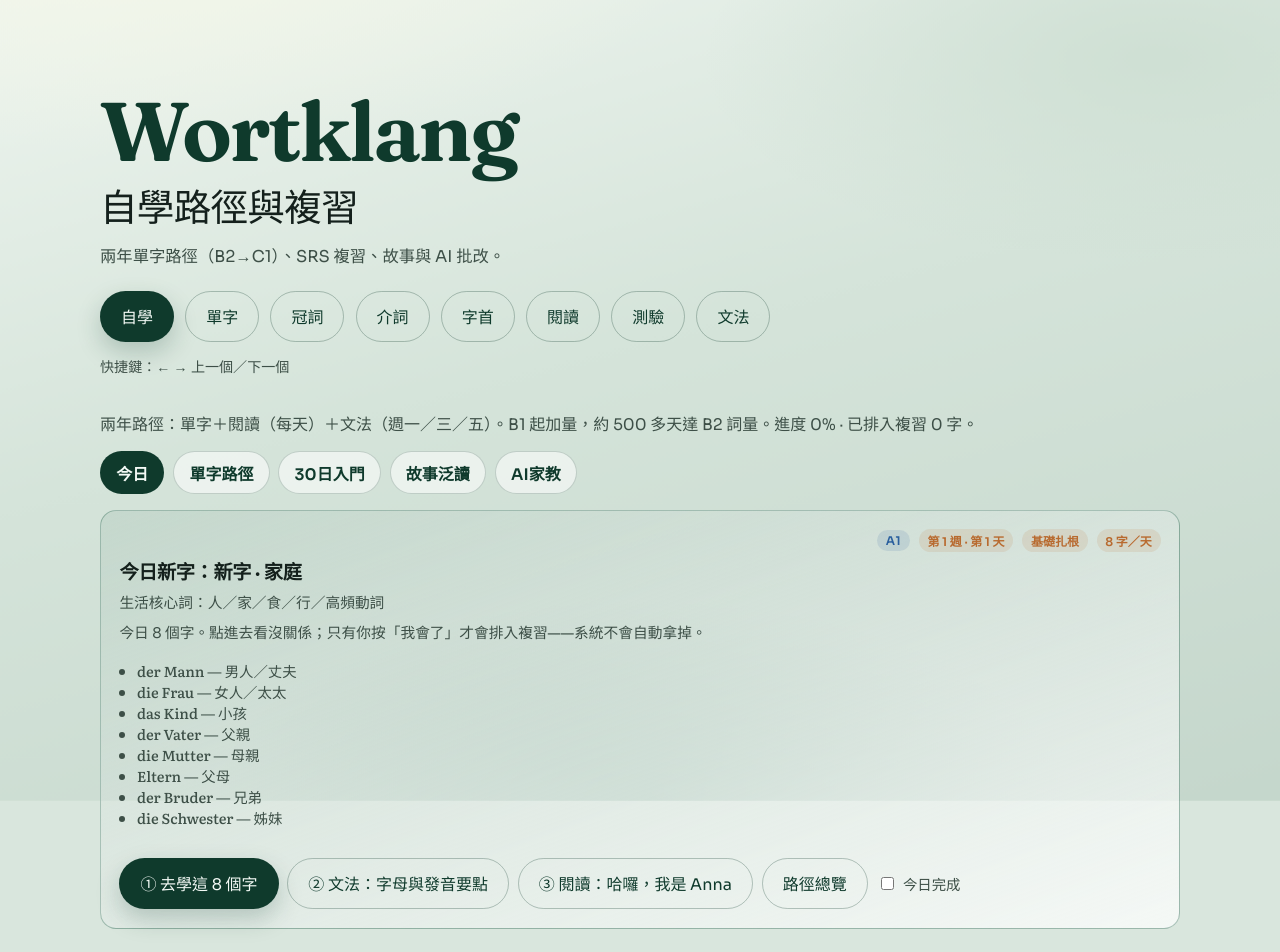
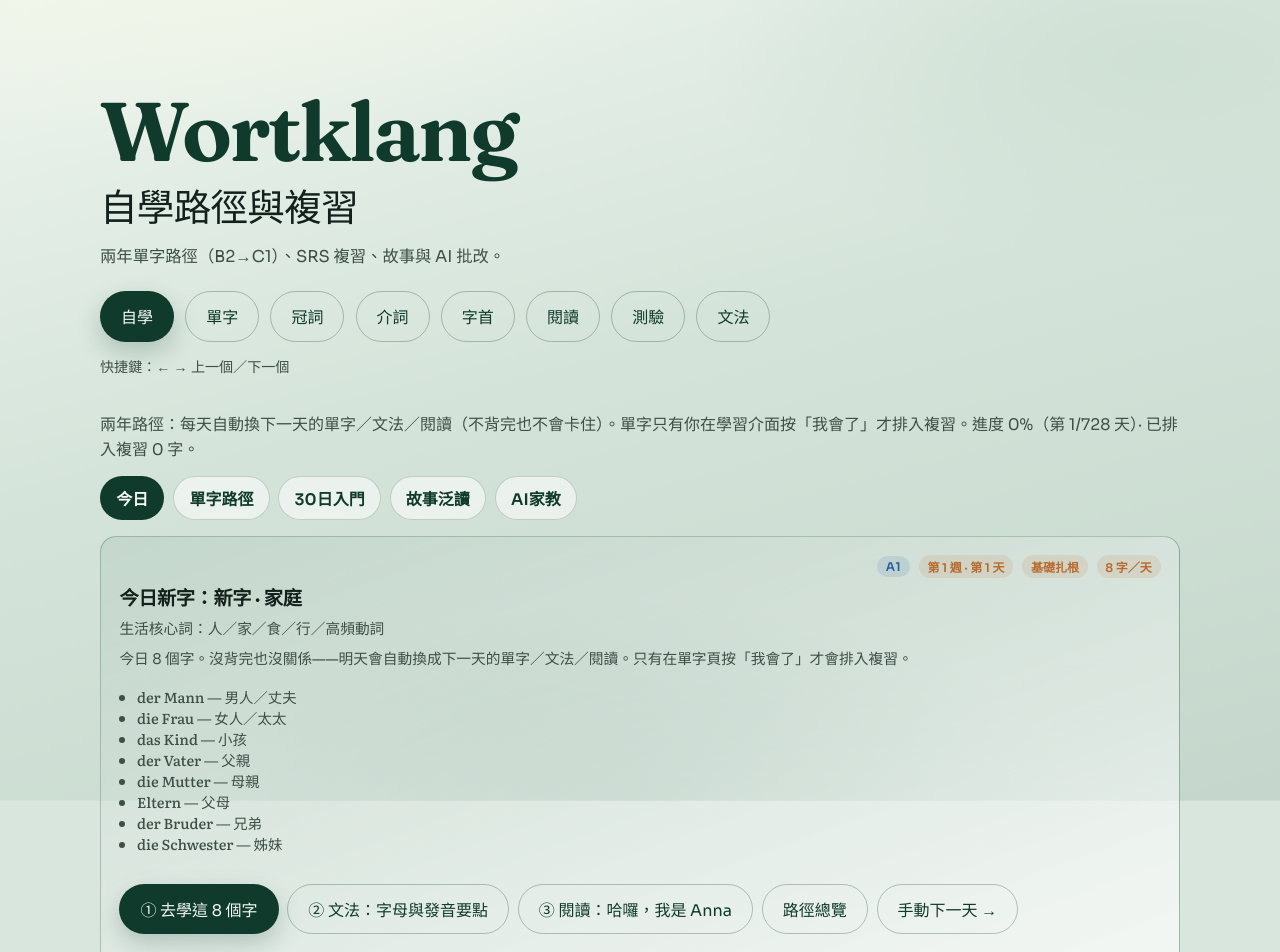
Before and after one commit to iamnio0806-commits/wortklang, a React (Vite) app: page / in a window 1280 px wide. Shown: the top 952 px of the page. Built offline with nearby package versions, Linux system fonts and the light colour scheme.

Commit message:
Advance daily path by calendar so vocab/grammar/reading never stick
「今日」單字、文法、閱讀改依日曆自動換下一天，不再靠「今日完成」。
單字仍只在按「我會了」時排入複習；手動跳天會重設日曆錨點。

```diff
--- a/src/LearnHub.tsx
+++ b/src/LearnHub.tsx
@@ -54,7 +54,83 @@ const ROADMAP_DAY_KEY = 'wortklang-roadmap-day'
 const VP_WEEK_KEY = 'wortklang-vp-week'
 const VP_DAY_KEY = 'wortklang-vp-day'
 const VP_DONE_KEY = 'wortklang-vp-done'
+const VP_LAST_DATE_KEY = 'wortklang-vp-last-date'
 const SPELL_DONE_KEY = 'wortklang-spell-done'
+
+/** Local calendar day as YYYY-MM-DD (not UTC). */
+function todayKey(d = new Date()): string {
+  const y = d.getFullYear()
+  const m = String(d.getMonth() + 1).padStart(2, '0')
+  const day = String(d.getDate()).padStart(2, '0')
+  return `${y}-${m}-${day}`
+}
+
+function parseDayKey(key: string): Date | null {
+  const m = /^(\d{4})-(\d{2})-(\d{2})$/.exec(key)
+  if (!m) return null
+  const y = Number(m[1])
+  const mo = Number(m[2])
+  const d = Number(m[3])
+  if (!y || mo < 1 || mo > 12 || d < 1 || d > 31) return null
+  return new Date(y, mo - 1, d)
+}
+
+function calendarDaysBetween(fromKey: string, toKey: string): number {
+  const a = parseDayKey(fromKey)
+  const b = parseDayKey(toKey)
+  if (!a || !b) return 0
+  return Math.round((b.getTime() - a.getTime()) / 86_400_000)
+}
+
+function vpIndex(week: number, day: number): number {
+  return (week - 1) * 7 + (day - 1)
+}
+
+function vpFromIndex(index: number): { week: number; day: number } {
+  const max = VOCAB_PATH_META.weeks * 7 - 1
+  const i = Math.max(0, Math.min(max, index))
+  return { week: Math.floor(i / 7) + 1, day: (i % 7) + 1 }
+}
+
+/**
+ * Advance path by real calendar days so「今日」單字／文法／閱讀每天換新，
+ * 不依賴「今日完成」或有沒有背完字。
+ */
+function advancePathByCalendar(
+  week: number,
+  day: number,
+  lastDate: string | null,
+  now = todayKey(),
+): {
+  week: number
+  day: number
+  lastDate: string
+  passedTaskIds: string[]
+  stepped: number
+} {
+  if (!lastDate || !parseDayKey(lastDate)) {
+    return { week, day, lastDate: now, passedTaskIds: [], stepped: 0 }
+  }
+  const delta = calendarDaysBetween(lastDate, now)
+  if (delta <= 0) {
+    return { week, day, lastDate: now, passedTaskIds: [], stepped: 0 }
+  }
+  const start = vpIndex(week, day)
+  const end = Math.min(start + delta, VOCAB_PATH_META.weeks * 7 - 1)
+  const passedTaskIds: string[] = []
+  for (let i = start; i < end; i++) {
+    const pos = vpFromIndex(i)
+    passedTaskIds.push(vpTaskId(pos.week, pos.day))
+  }
+  const next = vpFromIndex(end)
+  return {
+    week: next.week,
+    day: next.day,
+    lastDate: now,
+    passedTaskIds,
+    stepped: end - start,
+  }
+}
 
 function foldSpell(s: string): string {
   return s
@@ -118,11 +194,59 @@ export default function LearnHub({
   const [tab, setTab] = useState<LearnTab>('today')
   const [day, setDay] = useState(() => loadInt(ROADMAP_DAY_KEY, 1, 30, 1))
   const [done, setDone] = useState<Set<string>>(() => loadDone(ROADMAP_DONE_KEY))
-  const [vpWeek, setVpWeek] = useState(() =>
-    loadInt(VP_WEEK_KEY, 1, VOCAB_PATH_META.weeks, 1),
-  )
+
+  const [vpWeek, setVpWeek] = useState(() => {
+    const savedWeek = loadInt(VP_WEEK_KEY, 1, VOCAB_PATH_META.weeks, 1)
+    const savedDay = loadInt(VP_DAY_KEY, 1, 7, 1)
+    const last = localStorage.getItem(VP_LAST_DATE_KEY)
+    const next = advancePathByCalendar(savedWeek, savedDay, last)
+    localStorage.setItem(VP_WEEK_KEY, String(next.week))
+    localStorage.setItem(VP_DAY_KEY, String(next.day))
+    localStorage.setItem(VP_LAST_DATE_KEY, next.lastDate)
+    if (next.passedTaskIds.length) {
+      const prev = loadDone(VP_DONE_KEY)
+      for (const id of next.passedTaskIds) prev.add(id)
+      localStorage.setItem(VP_DONE_KEY, JSON.stringify([...prev]))
+    }
+    return next.week
+  })
   const [vpDay, setVpDay] = useState(() => loadInt(VP_DAY_KEY, 1, 7, 1))
   const [vpDone, setVpDone] = useState<Set<string>>(() => loadDone(VP_DONE_KEY))
+
+  /** If the tab stays open past midnight, roll the path forward. */
+  useEffect(() => {
+    function syncFromCalendar() {
+      const last = localStorage.getItem(VP_LAST_DATE_KEY)
+      const today = todayKey()
+      if (last === today) return
+      const week = loadInt(VP_WEEK_KEY, 1, VOCAB_PATH_META.weeks, 1)
+      const dayNum = loadInt(VP_DAY_KEY, 1, 7, 1)
+      const next = advancePathByCalendar(week, dayNum, last, today)
+      setVpWeek(next.week)
+      setVpDay(next.day)
+      localStorage.setItem(VP_WEEK_KEY, String(next.week))
+      localStorage.setItem(VP_DAY_KEY, String(next.day))
+      localStorage.setItem(VP_LAST_DATE_KEY, next.lastDate)
+      if (next.passedTaskIds.length) {
+        setVpDone((prev) => {
+          const merged = new Set(prev)
+          for (const id of next.passedTaskIds) merged.add(id)
+          return merged
+        })
+      }
+    }
+    const timer = window.setInterval(syncFromCalendar, 60_000)
+    const onVis = () => {
+      if (document.visibilityState === 'visible') syncFromCalendar()
+    }
+    document.addEventListener('visibilitychange', onVis)
+    window.addEventListener('focus', syncFromCalendar)
+    return () => {
+      window.clearInterval(timer)
+      document.removeEventListener('visibilitychange', onVis)
+      window.removeEventListener('focus', syncFromCalendar)
+    }
+  }, [])
 
   useEffect(() => {
     localStorage.setItem(ROADMAP_DONE_KEY, JSON.stringify([...done]))
@@ -155,13 +279,15 @@ export default function LearnHub({
 
   const vpProgress = useMemo(() => {
     const totalDays = VOCAB_PATH_META.weeks * 7
+    const cursorDays = vpIndex(vpWeek, vpDay) + 1
     return {
-      doneDays: vpDone.size,
+      doneDays: cursorDays,
+      cursorDays,
       totalDays,
-      pct: Math.round((vpDone.size / totalDays) * 100),
+      pct: Math.round((cursorDays / totalDays) * 100),
       enrolled: Object.keys(srsMap).length,
     }
-  }, [vpDone, srsMap])
+  }, [vpWeek, vpDay, srsMap])
 
   function toggleDone(taskId: string) {
     setDone((prev) => {
@@ -182,6 +308,14 @@ export default function LearnHub({
     })
   }
 
+  /** Manual jump stamps today so calendar won't double-skip tomorrow. */
+  function setPathPosition(week: number, dayNum: number) {
+    const pos = vpFromIndex(vpIndex(week, dayNum))
+    setVpWeek(pos.week)
+    setVpDay(pos.day)
+    localStorage.setItem(VP_LAST_DATE_KEY, todayKey())
+  }
+
   function gradeDue(id: string, grade: SrsGrade) {
     const next = reviewCard(srsMap, id, grade)
     setSrsMap(next)
@@ -189,22 +323,24 @@ export default function LearnHub({
   }
 
   function goNextVpDay() {
-    if (vpDay < 7) {
-      setVpDay(vpDay + 1)
-      return
-    }
-    if (vpWeek < VOCAB_PATH_META.weeks) {
-      setVpWeek(vpWeek + 1)
-      setVpDay(1)
-    }
+    const cur = vpIndex(vpWeek, vpDay)
+    const max = VOCAB_PATH_META.weeks * 7 - 1
+    if (cur >= max) return
+    const next = vpFromIndex(cur + 1)
+    setVpDone((prev) => {
+      const merged = new Set(prev)
+      merged.add(vpTaskId(vpWeek, vpDay))
+      return merged
+    })
+    setPathPosition(next.week, next.day)
   }
 
   return (
     <div className="learn-hub">
       <section className="level-board">
         <p className="ai-lead-sm reading-banner">
-          兩年路徑：單字＋閱讀（每天）＋文法（週一／三／五）。B1 起加量，約
-          500 多天達 B2 詞量。進度 {vpProgress.pct}% · 已排入複習{' '}
+          兩年路徑：每天自動換下一天的單字／文法／閱讀（不背完也不會卡住）。單字只有你在學習介面按「我會了」才排入複習。進度{' '}
+          {vpProgress.pct}%（第 {vpProgress.cursorDays}/{vpProgress.totalDays} 天）· 已排入複習{' '}
           {vpProgress.enrolled} 字。
         </p>
         <div className="level-tabs" role="tablist" aria-label="自學分區">
@@ -238,22 +374,26 @@ export default function LearnHub({
           vpDay={todayVp}
           vpWeek={todayWeek}
           vocabIds={todayVocabIds}
-          vpDone={vpDone}
           onGrade={gradeDue}
           onOpenVocabIds={onOpenVocabIds}
           onOpenGrammar={onOpenGrammar}
           onOpenReading={onOpenReading}
           onGoVocabPath={() => setTab('vocabPath')}
-          onToggleVp={() => toggleVpDone(vpWeek, vpDay)}
           onNextDay={goNextVpDay}
         />
       )}
       {tab === 'vocabPath' && (
         <VocabPathPanel
           week={vpWeek}
-          setWeek={setVpWeek}
+          setWeek={(w) => {
+            setVpWeek(w)
+            localStorage.setItem(VP_LAST_DATE_KEY, todayKey())
+          }}
           day={vpDay}
-          setDay={setVpDay}
+          setDay={(d) => {
+            setVpDay(d)
+            localStorage.setItem(VP_LAST_DATE_KEY, todayKey())
+          }}
           done={vpDone}
           onToggle={toggleVpDone}
           onOpenVocabIds={onOpenVocabIds}
@@ -289,13 +429,9 @@ export default function LearnHub({
 function DailySpellingQuiz({
   taskKey,
   vocabIds,
-  dayDone,
-  onMarkDayDone,
 }: {
   taskKey: string
   vocabIds: string[]
-  dayDone: boolean
-  onMarkDayDone?: () => void
 }) {
   const words = useMemo(
     () =>
@@ -395,11 +531,6 @@ function DailySpellingQuiz({
             <button type="button" className="ghost" onClick={restart}>
               再練一次
             </button>
-            {!dayDone && onMarkDayDone && (
-              <button type="button" className="learned-btn on" onClick={onMarkDayDone}>
-                標記今日完成
-              </button>
-            )}
           </div>
         </div>
       ) : current ? (
@@ -490,13 +621,11 @@ function TodayReview({
   vpDay,
   vpWeek,
   vocabIds,
-  vpDone,
   onGrade,
   onOpenVocabIds,
   onOpenGrammar,
   onOpenReading,
   onGoVocabPath,
-  onToggleVp,
   onNextDay,
 }: {
   dueIds: string[]
@@ -504,13 +633,11 @@ function TodayReview({
   vpDay: VocabPathDay
   vpWeek: VocabPathWeek
   vocabIds: string[]
-  vpDone: Set<string>
   onGrade: (id: string, g: SrsGrade) => void
   onOpenVocabIds: (ids: string[]) => void
   onOpenGrammar: (id: string) => void
   onOpenReading: (id: string) => void
   onGoVocabPath: () => void
-  onToggleVp: () => void
   onNextDay: () => void
 }) {
   const [idx, setIdx] = useState(0)
@@ -524,7 +651,6 @@ function TodayReview({
   const currentId = activeDue[idx]
   const word = currentId ? vocabById(currentId) : undefined
   const taskKey = vpTaskId(vpDay.week, vpDay.day)
-  const dayDone = vpDone.has(taskKey)
 
   useEffect(() => {
     setRevealed(false)
@@ -561,7 +687,7 @@ function TodayReview({
         <p className="exam-card-meta">{vpWeek.focusZh}</p>
         <p className="exam-meta">
           {vpDay.kind === 'learn'
-            ? `今日 ${vocabIds.length} 個字。點進去看沒關係；只有你按「我會了」才會排入複習——系統不會自動拿掉。`
+            ? `今日 ${vocabIds.length} 個字。沒背完也沒關係——明天會自動換成下一天的單字／文法／閱讀。只有在單字頁按「我會了」才會排入複習。`
             : vpDay.tipZh}
         </p>
         {vocabIds.length > 0 && (
@@ -630,24 +756,19 @@ function TodayReview({
           <button type="button" className="ghost" onClick={onGoVocabPath}>
             路徑總覽
           </button>
-          <label className="check">
-            <input type="checkbox" checked={dayDone} onChange={onToggleVp} />
-            今日完成
-          </label>
-          {dayDone && (
-            <button type="button" className="ghost" onClick={onNextDay}>
-              下一天 →
-            </button>
-          )}
+          <button type="button" className="ghost" onClick={onNextDay}>
+            手動下一天 →
+          </button>
         </div>
+        <p className="panel-note" style={{ marginTop: '0.65rem' }}>
+          每天換日後自動進入下一天（單字、文法、閱讀一起換）。不必勾「完成」；單字學會了再在學習介面按「我會了」即可。
+        </p>
       </article>
 
       {vocabIds.length > 0 && (
         <DailySpellingQuiz
           taskKey={taskKey}
           vocabIds={vocabIds}
-          dayDone={dayDone}
-          onMarkDayDone={!dayDone ? onToggleVp : undefined}
         />
       )}
 
@@ -857,7 +978,7 @@ function VocabPathPanel({
         </label>
         <p className="exam-meta">
           {d.kind === 'learn'
-            ? '清單固定顯示今日字；只有你按「我會了」才會排入複習。'
+            ? '這天的單字固定在此；沒背完明天仍會自動換下一天。只有你按「我會了」才排入複習。'
             : d.tipZh}
         </p>
         {d.vocabIds.length > 0 && (
```
Also changed, not shown: src/data/vocabPath.json.
